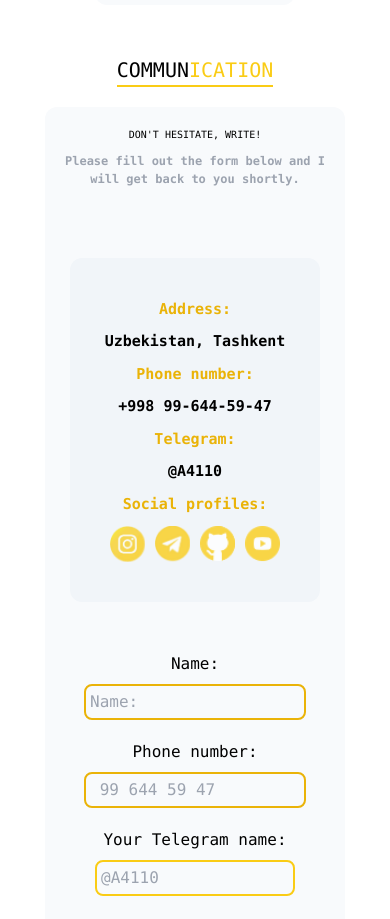
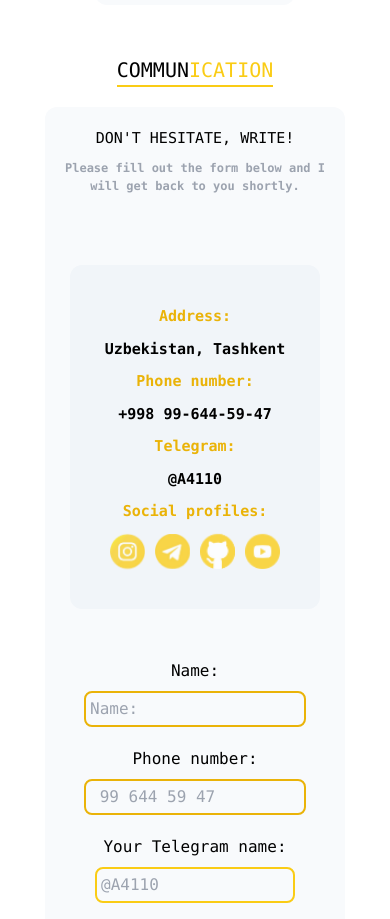
Before and after one commit to AdusolihXalilov/portfolio, a React (Vite) app: page / in a window 390 px wide. Shown: the part 1900-2819 px from the top of the page. Built offline with nearby package versions, Linux system fonts and the light colour scheme.

Commit message:
portfolio

```diff
--- a/src/Home.jsx
+++ b/src/Home.jsx
@@ -164,7 +164,7 @@
           <h1 className="font-mono text-[20px] lg:text-[30px] border-b-[2px] border-[#FACC15]">{t("communication")}<span className="text-[#FACC15]">{t("communication1")}</span></h1>
         </div>
         <section className='text-black dark:text-white bg-slate-50 dark:bg-slate-800 px-[10px] sm:px-[80px] py-[20px] sm:py-[40px] rounded-xl duration-300 flex flex-col justify-center items-center'>
-            <h1 className="text-[10px] sm:text-[25px]">{t("write")}</h1>
+            <h1 className="text-[15px] sm:text-[25px]">{t("write")}</h1>
             <p className='text-[#9CA3AF] font-semibold mb-[70px] text-center text-[12px] mt-[10px] sm:text-[17px]'>{t("please")}</p>
             <section className='container flex flex-col lg:flex-row justify-between items-center'>
                 <div className='text-white bg-slate-100 duration-300 dark:bg-slate-700 rounded-xl w-[250px] items-center text-center sm:w-[300px] py-[40px] px-[20px] sm:text-start flex flex-col gap-5'>
```
